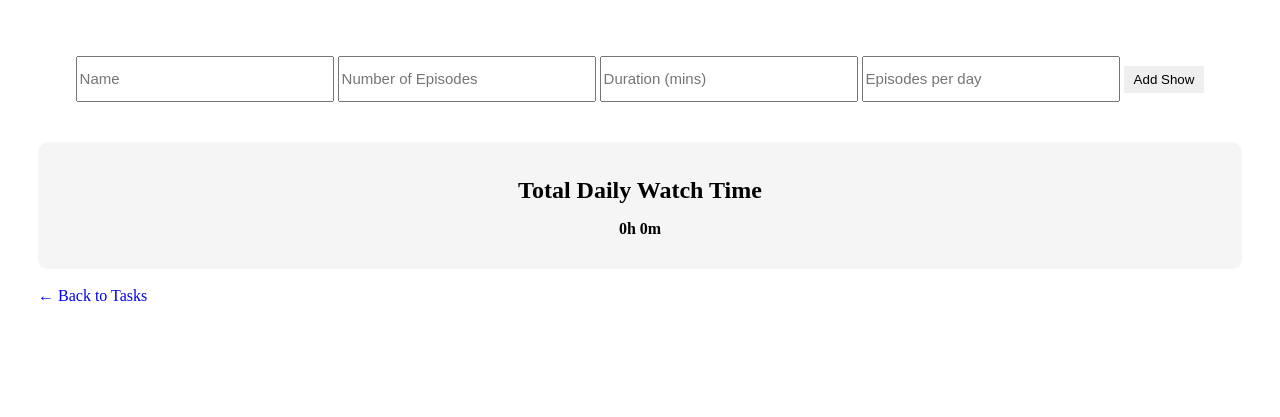
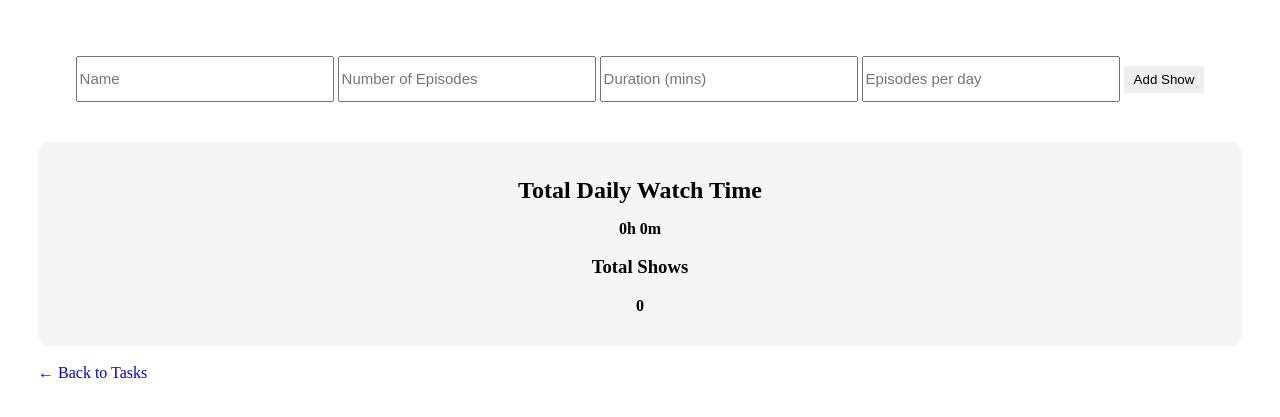
Before and after one commit to saunetgrey/Project-Planner, a Flask app: page /shows in a window 1280 px wide. Shown: the part 245-662 px from the top of the page. Run offline with Flask 3, Linux system fonts and the light colour scheme; data that the repository does not hold is empty; some libraries are stand-ins or nearby versions.

Commit message:
added total rows display

```diff
--- a/app.py
+++ b/app.py
@@ -40,6 +40,7 @@ def shows():
     )
     total_hours = total_minutes // 60
     remaining_minutes = total_minutes % 60
+    total_rows = len(shows)
 
     return render_template(
         "shows.html",
@@ -48,6 +49,7 @@ def shows():
         sort_by=sort_by,
         order=order,
         total_hours=total_hours,
+        total_rows=total_rows,
         remaining_minutes=remaining_minutes
     )
 
@@ -96,12 +98,14 @@ def edit_show(show_id):
     )
     total_hours = total_minutes // 60
     remaining_minutes = total_minutes % 60
+    total_rows = len(shows)
 
     return render_template(
         "shows.html",
         shows=show_app.shows,
         edit_show=show,
         total_hours=total_hours,
+        total_rows=total_rows,
         remaining_minutes=remaining_minutes,
         today=date.today()
     )
--- a/templates/shows.html
+++ b/templates/shows.html
@@ -93,6 +93,8 @@
     <div class="total-time">
         <h2>Total Daily Watch Time</h2>
         <p>{{ total_hours }}h {{ remaining_minutes }}m</p>
+        <h3>Total Shows</h3>
+        <p>{{ total_rows }}</p>
     </div>
 
     <br>
```
